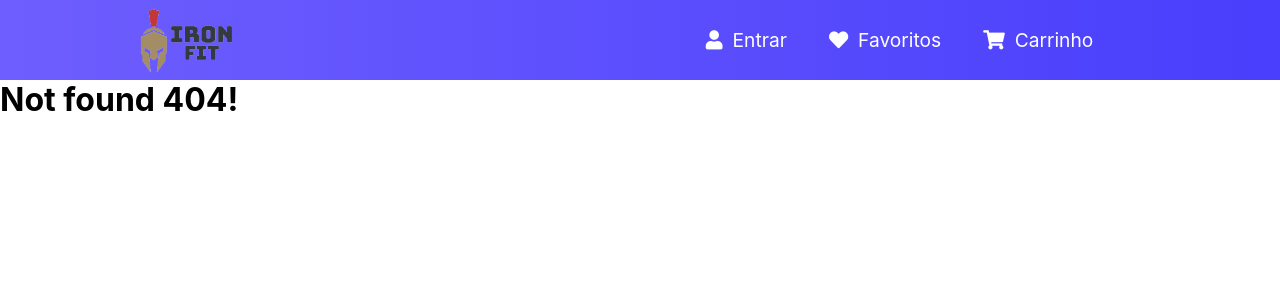
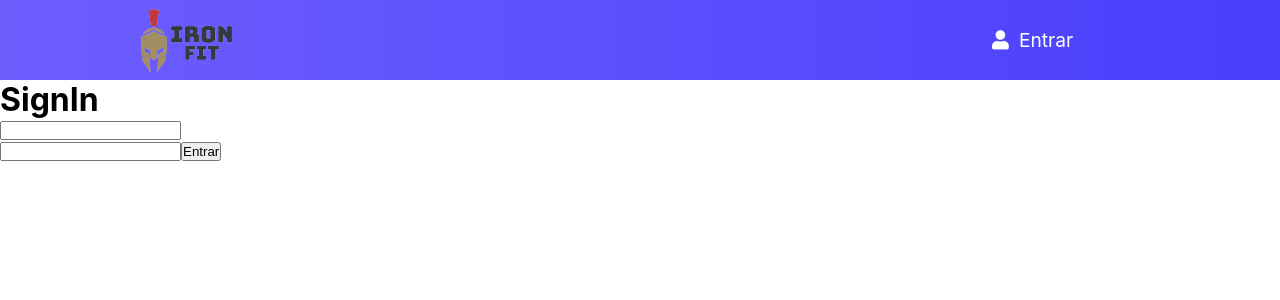
Before and after one commit to delleprane/ecommerce_front, a React (Create React App) app: page /signin in a window 1280 px wide. Before the commit this address had no page. Shown: the top 300 px of the page. Built offline with nearby package versions, Linux system fonts and the light colour scheme.

Commit message:
Created login/logout

```diff
--- a/src/App.js
+++ b/src/App.js
@@ -1,7 +1,8 @@
-import { BrowserRouter, Route, Routes } from 'react-router-dom';
+import { Route, Routes } from 'react-router-dom';
 
 import Home from './pages/Home'
 import SignUp from './pages/SignUp'
+import SignIn from './pages/Login'
 import Profile from './pages/Profile'
 
 
@@ -12,15 +13,16 @@ function App() {
    return (
       <div className="App">
          <Navbar />
-         <BrowserRouter>
+
             <Routes>
-               <Route path='/products/' element={<Home />} />
+               <Route path='/' element={<Home />} />
                <Route path='/signup' element={<SignUp />} />
+               <Route path='/signin' element={<SignIn />} />
                <Route path='/profile' element={<Profile />} />
 
                <Route path='*' element={<h1>Not found 404!</h1>} />
             </Routes>
-         </BrowserRouter>
+
       </div>
    );
 }
--- a/src/components/NavBar/MenuItens.jsx
+++ b/src/components/NavBar/MenuItens.jsx
@@ -1,7 +1,7 @@
 export const MenuItens = [
    {
       title: 'Entrar',
-      url: '#',
+      url: '/signin',
       cName: 'nav-links',
       iName: 'fas fa-user'
    },
--- a/src/components/NavBar/Navbar.css
+++ b/src/components/NavBar/Navbar.css
@@ -15,6 +15,11 @@
     display: flex;
     justify-content: flex-start;
     height: 64px;
+}
+
+.navbar-logo a {
+    height: 64px;
+    display: flex;
 }
 
 .fa-react {
--- a/src/components/NavBar/Navbar.jsx
+++ b/src/components/NavBar/Navbar.jsx
@@ -1,5 +1,5 @@
 import React, { Component } from 'react';
-import { MenuItens } from './MenuItens';
+import { getToken, getNomeUsuario, logout } from '../../services/auth';
 import logo from '../../assets/img/logo.png';
 import './Navbar.css';
 
@@ -8,31 +8,39 @@ class Navbar extends Component {
       clicked: false
    }
 
+   token = getToken();
+   name = getNomeUsuario();
+
+
    handleClick = () => {
       this.setState({ clicked: !this.state.clicked })
    }
+
+
    render() {
       return (
          <nav className="NavbarItens">
             <h1 className="navbar-logo">
-               <img src={logo} alt="Logo" />
+               <a href="/">
+                  <img src={logo} alt="Logo" />
+               </a>
             </h1>
             <div className="menu-icon" onClick={this.handleClick}>
                <i className={this.state.clicked ? 'fas fa-times' : 'fas fa-bars'}></i>
             </div>
             <ul className={this.state.clicked ? 'nav-menu active' : 'nav-menu'}>
-               {MenuItens.map((item, index) => {
-                  return (
-                     <li key={index}>
-                        <a
-                           className={item.cName}
-                           href={item.url}>
-                           <i className={item.iName}></i>
-                           {item.title}
-                        </a>
-                     </li>
-                  )
-               })}
+
+               <li>
+                  <a
+                     className="nav-links"
+                     href={this.token ? '/profile' : '/signin'}>
+                     <i className="fas fa-user"></i>
+                     {this.token ? this.name[0].toUpperCase() + this.name.substr(1) : 'Entrar'}
+                  </a>
+
+                  {this.token && <a href='/' className='nav-links' onClick={logout} > Sair </a>}
+               </li>
+
 
 
             </ul>
--- a/src/index.js
+++ b/src/index.js
@@ -1,9 +1,12 @@
 import React from 'react';
+import{BrowserRouter} from "react-router-dom"
 import ReactDOM from 'react-dom';
 import './index.css';
 import App from './App';
 
 ReactDOM.render(
-   <App />,
+   <BrowserRouter>
+   <App />
+   </BrowserRouter>,
   document.getElementById('root')
 );
--- /dev/null
+++ b/src/pages/Login/index.jsx
@@ -0,0 +1,48 @@
+import React, { useState } from 'react';
+
+import { setNomeUsuario, login, setIdUsuario } from '../../services/auth';
+import api from '../../services/api';
+
+export default function SignIn() {
+   const [email, setEmail] = useState('');
+   const [password, setSenha] = useState('');
+
+   async function handleSubmit() {
+      await api.post('/auth/login', { email, password })
+         .then(res => {
+            if (res.status === 200) {
+               login(res.data.token)
+               setIdUsuario(res.data.id)
+               setNomeUsuario(res.data.name)
+
+               window.location.href = '/profile'
+
+            } else {
+               alert('Erro servidor');
+            }
+         })
+   }
+
+
+   return (
+      <div>
+         <h1>SignIn</h1>
+         <input
+            id="email"
+            name="email"
+            value={email}
+            onChange={e => setEmail(e.target.value)}
+            type="email" />
+            <br/>
+         <input
+            name="password"
+            id="password"
+            value={password}
+            onChange={e => setSenha(e.target.value)}
+            type="password" />
+         <button
+            onClick={handleSubmit}
+         >Entrar</button>
+      </div>
+   )
+}
--- a/src/pages/Profile/index.jsx
+++ b/src/pages/Profile/index.jsx
@@ -1,13 +1,14 @@
 import React, { Component } from 'react';
 import api from '../../services/api';
+import {getIdUsuario} from '../../services/auth';
 class Profile extends Component {
    state = {
       profile: [],
    }
 
-   //Lembrar de pegar ID no localStorage
    async componentDidMount() {
-      const response = await api.get('perfil/606d07330b45613d1c9ee0cc');
+      var idUsuario = getIdUsuario()
+      const response = await api.get('perfil/'+idUsuario);
       console.log(response)
       this.setState({ profile: response.data })
    }
@@ -18,9 +19,12 @@ class Profile extends Component {
       return (
          <div>
             <h1>Perfil</h1>
+            <div>
             {profile.name}
+            </div>
+            <div>
             {profile.email}
-            {profile.email}
+            </div>
          </div>
       );
    };
--- /dev/null
+++ b/src/services/auth.jsx
@@ -0,0 +1,17 @@
+export const TOKEN_KEY = '&app-token';
+export const ID_USUARIO = '&id-usuario';
+export const NOME_USUARIO = '&nome-usuario'
+
+export const login = token => {
+   localStorage.setItem(TOKEN_KEY, token);
+}
+
+export const logout = () => { localStorage.clear()}
+
+export const setIdUsuario = id => localStorage.setItem(ID_USUARIO, id);
+export const getIdUsuario = () => localStorage.getItem(ID_USUARIO)
+
+export const setNomeUsuario = name => localStorage.setItem(NOME_USUARIO, name);
+export const getNomeUsuario = () => localStorage.getItem(NOME_USUARIO)
+
+export const getToken = () => localStorage.getItem(TOKEN_KEY)
```
